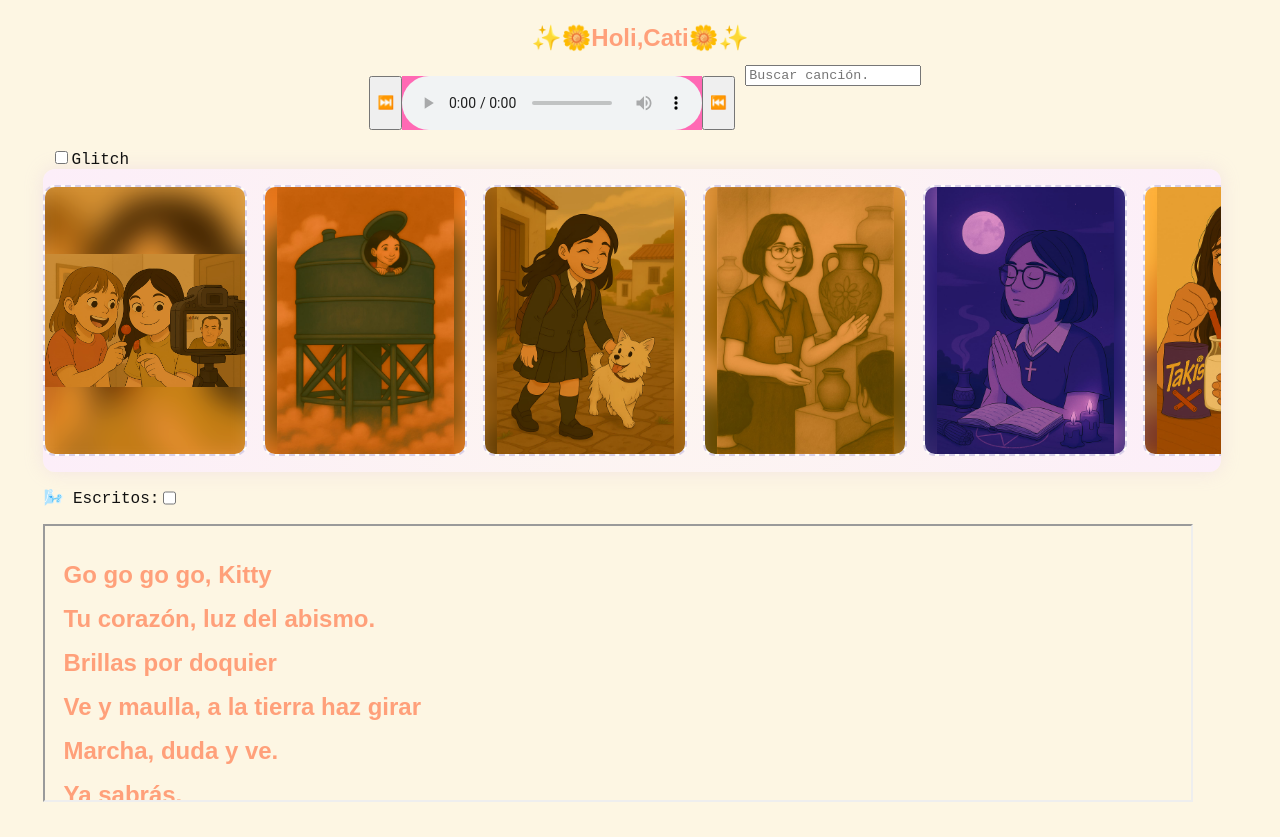
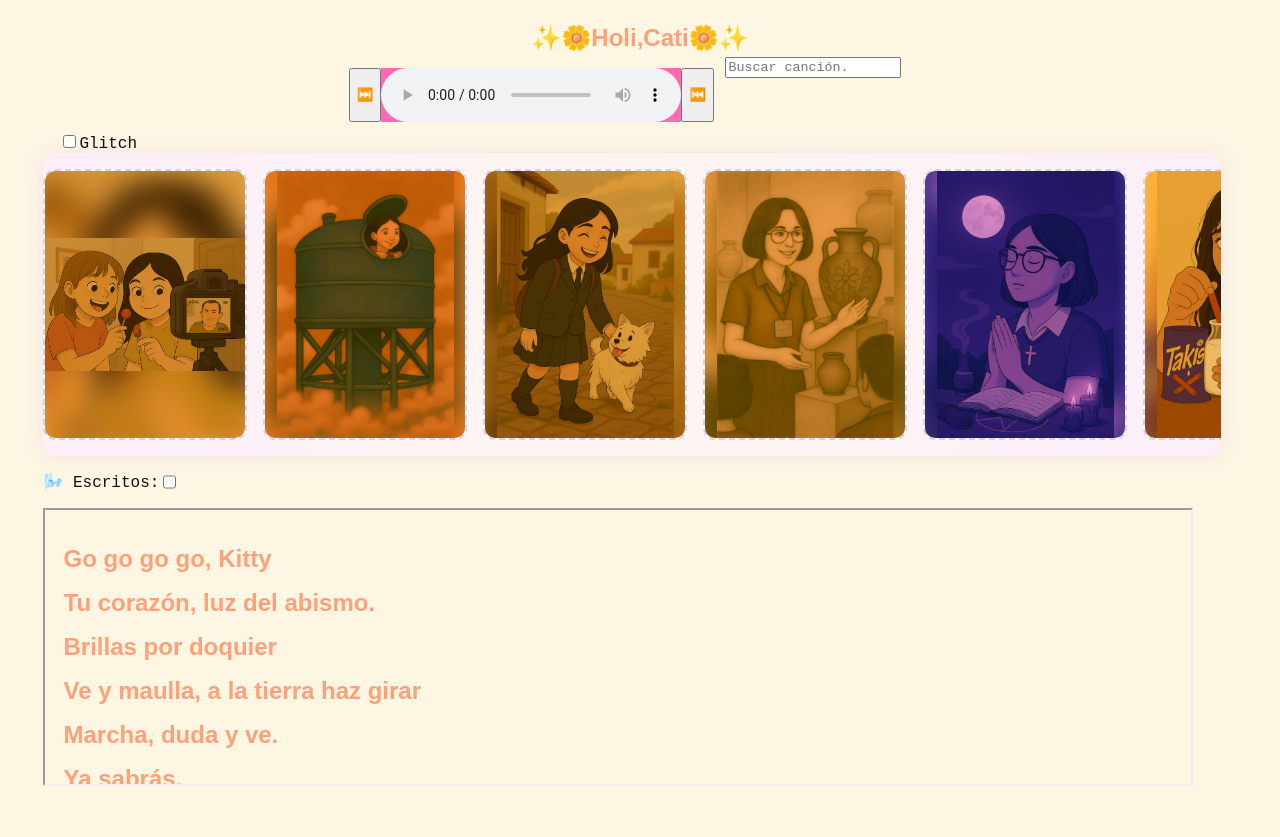
Before and after one commit to IvanMatias1618/Mediaweb, a plain HTML site: page index.html in a window 1280 px wide. Drawn offline with Linux system fonts and the light colour scheme.

Commit message:
Update estilos.css

```diff
--- a/estilos.css
+++ b/estilos.css
@@ -165,12 +165,13 @@ iframe {
 }
 
 #audio {
+  width: 90vw;
   display: flex;
   flex-direction: row;
   justify-content: center;
-  padding: 0.5em;
+  padding: 0;
 }
 
 #glitcher {
-  padding: 0.5em;
+  padding: 1em;
 }
```
